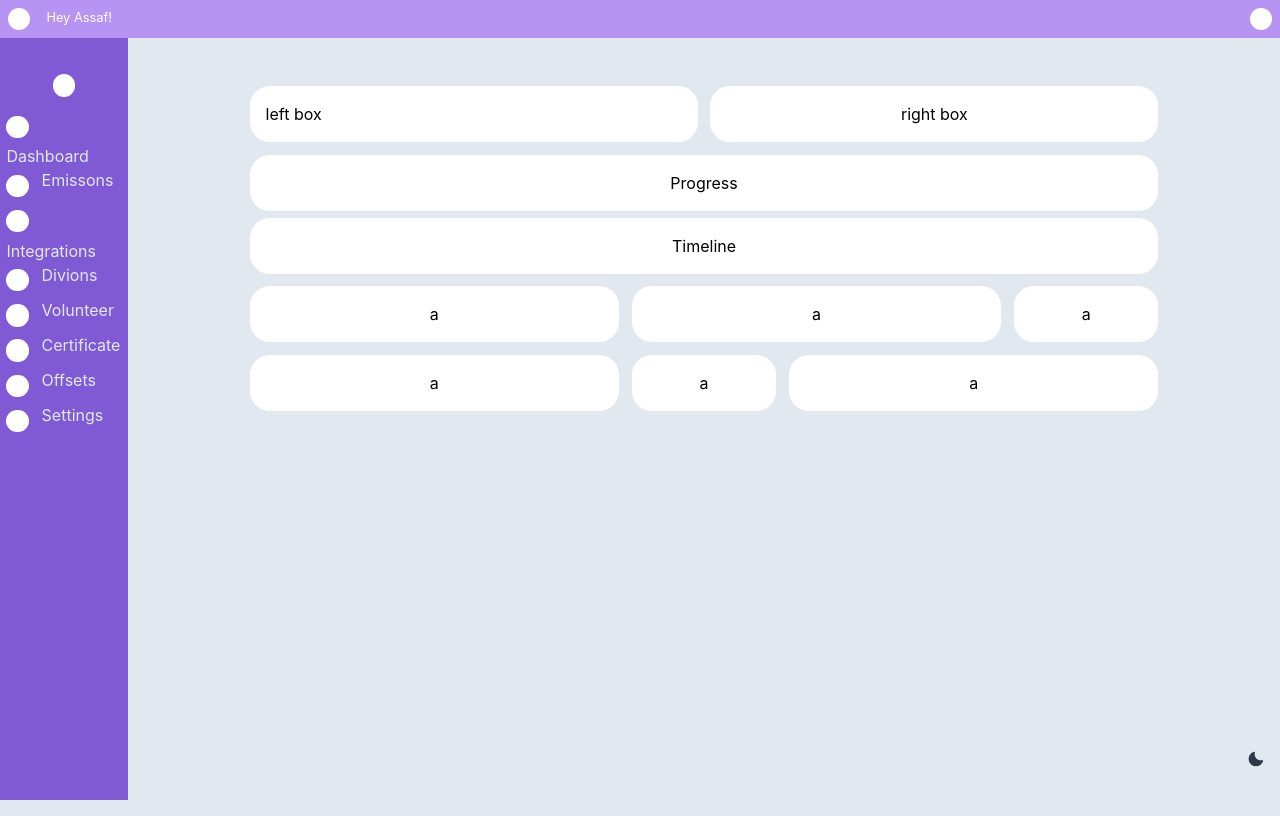
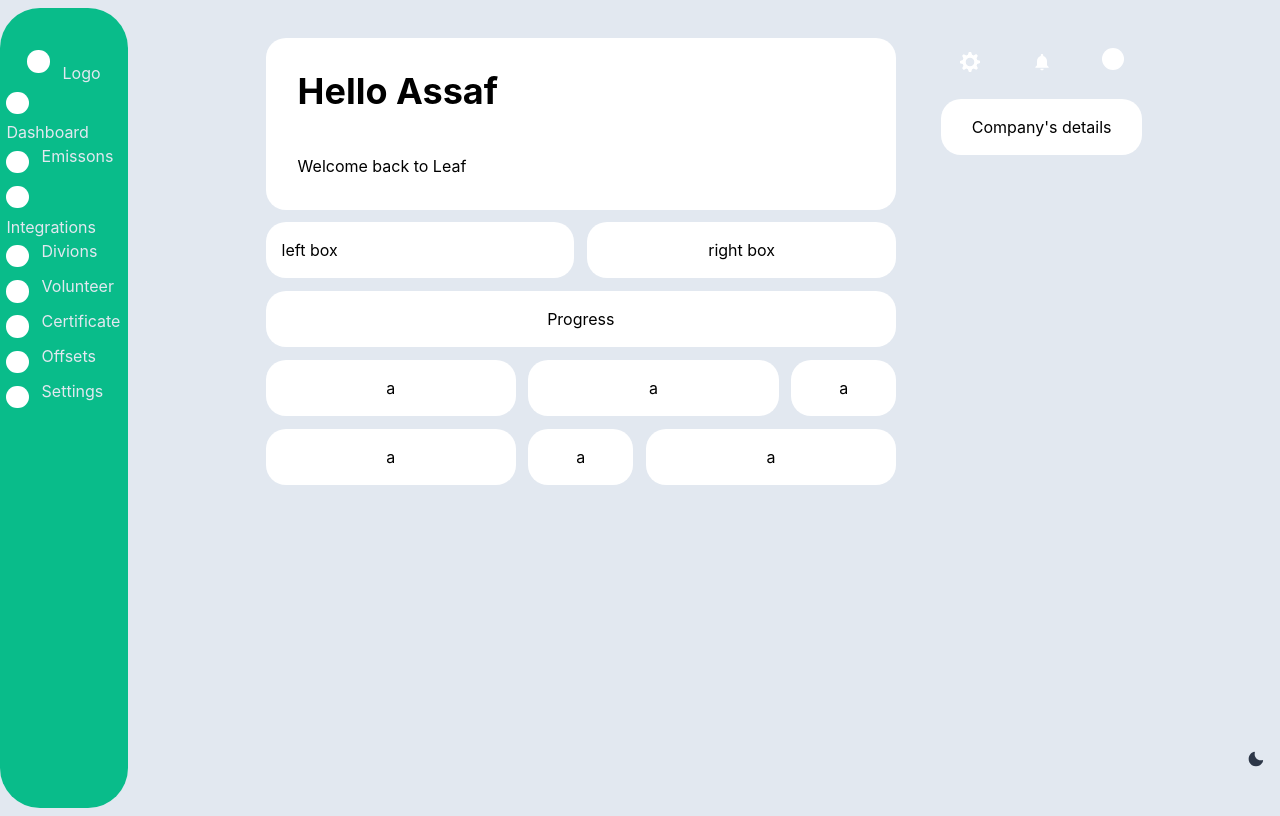
Before and after one commit to AssafWoo/Leaf-groot, a React (Create React App) app: page / in a window 1280 px wide. Built offline with nearby package versions, Linux system fonts and the light colour scheme; the HTML template or start-up script is replaced by a standard one.

Commit message:
changed dashboard styling

```diff
--- a/src/App.css
+++ b/src/App.css
@@ -1,7 +1,7 @@
 .App {
   text-align: center;
-  width:80%;
-  margin:5rem auto;
+  width:90%;
+  margin:1rem auto;
   flex:2 0 85%;
 }
 
--- a/src/Common/styles.js
+++ b/src/Common/styles.js
@@ -23,11 +23,11 @@ export const internalBoxStracture = `
     background:white;
     border-radius:20px;
     color:black;
-    padding:1rem;
     margin:.4rem;
+
 `
 export const ShadowEffect = `
-
+    box-shadow: 0 12px 30px rgba(102, 102, 102, 0.1);
 
 `
 export const Ripple = `
@@ -43,14 +43,27 @@ export const Ripple = `
     }
 `
 
-export const InsightBoxMD = styled.div`
+export const BoxMD = styled.div`
     flex:3;
-    ${internalBoxStracture};
+    padding:1rem;
+
+    ${props => props.isInvisible ? '' : internalBoxStracture }
 
 `
-export const InsightBoxSM = styled.div`
+
+export const BoxLG = styled.div`
+    flex:5;
+
+    ${props => props.isInvisible ? '' : internalBoxStracture }
+    padding:2rem;
+
+`
+
+export const BoxSM = styled.div`
     flex:1;
-    ${internalBoxStracture};
+    padding:1rem;
+
+    ${props => props.isInvisible ? '' : internalBoxStracture }
 
 `
 export const BreakLine = styled.div`
--- a/src/Components/Dashboard/dashboard.js
+++ b/src/Components/Dashboard/dashboard.js
@@ -1,30 +1,53 @@
+import { Heading } from '@chakra-ui/layout';
 import React from 'react';
-import { Flex,InsightBoxMD,InsightBoxSM  } from '../../Common/styles';
-import { DetailsBox, MainChartBox,InsightsWrapper,ProgressBox, TimelineBox } from './style';
+import { Flex,BoxLG,BoxMD,BoxSM,BreakLine, MyIcon  } from '../../Common/styles';
+import { DetailsBox, MainChartBox,InsightsWrapper,ProgressBox } from './style';
+import { SettingsIcon, BellIcon } from '@chakra-ui/icons'
 
 const Dashboard = () => {
 
     return(
         <>
         <Flex>
+            <BoxMD isInvisible={true}>
+            <Flex>
+                <BoxLG>
+                    <Heading textAlign="left">Hello Assaf</Heading>
+                    <BreakLine />
+                    <p style={{textAlign:"left"}}>Welcome back to Leaf</p>
+                </BoxLG>
+            </Flex>
+                <Flex>
                     <DetailsBox>left box</DetailsBox>
                     <MainChartBox>right box</MainChartBox>
                 </Flex>
                 <ProgressBox>Progress</ProgressBox>
-        <TimelineBox>Timeline</TimelineBox>
                 <InsightsWrapper>
                     <Flex>
-                <InsightBoxMD>a</InsightBoxMD>
-                <InsightBoxMD>a</InsightBoxMD>
-                <InsightBoxSM>a</InsightBoxSM>
+                        <BoxMD>a</BoxMD>
+                        <BoxMD>a</BoxMD>
+                        <BoxSM>a</BoxSM>
                     </Flex>
                     <Flex>
-                <InsightBoxMD>a</InsightBoxMD>
-                <InsightBoxSM>a</InsightBoxSM>
-                <InsightBoxMD>a</InsightBoxMD>
-
+                        <BoxMD>a</BoxMD>
+                        <BoxSM>a</BoxSM>
+                        <BoxMD>a</BoxMD>
                     </Flex>
                 </InsightsWrapper>
+            </BoxMD>
+            <BoxSM isInvisible={true}>
+                <Flex>
+                    <BoxSM isInvisible={true}><SettingsIcon cursor="pointer" w={5} h={5} color="white" /></BoxSM>
+                    <BoxSM isInvisible={true}><BellIcon cursor="pointer" w={5} h={5} color="white" /></BoxSM>
+                    <BoxSM isInvisible={true}>
+                        <MyIcon className="icon" />
+                    </BoxSM>
+                </Flex>
+                <BoxMD>Company's details</BoxMD>
+
+            </BoxSM>
+        </Flex>
+
         </>
     )
 }
--- a/src/Components/Dashboard/style.js
+++ b/src/Components/Dashboard/style.js
@@ -5,19 +5,28 @@ export const DetailsBox = styled.div`
     flex:1;
     text-align:left;
     ${internalBoxStracture};
+    padding:1rem;
+
 `
 
 export const MainChartBox = styled.div`
     flex:1;
     ${internalBoxStracture};
+    padding:1rem;
+
 
 `
 export const ProgressBox = styled.div`
     ${internalBoxStracture};
+    padding:1rem;
+
+
 
 `
 export const TimelineBox = styled.div`
     ${internalBoxStracture};
+    padding:1rem;
+
 
 `
 export const InsightBoxMD = styled.div`
--- a/src/Components/Integrations/integrations.js
+++ b/src/Components/Integrations/integrations.js
@@ -1,9 +1,8 @@
+import React from 'react';
 import { Heading } from '@chakra-ui/layout';
-import React from 'react';
-import { BreakLine, Flex } from '../../Common/styles';
-import { InsightBoxMD,InsightBoxSM } from '../../Common/styles';
+import { BreakLine, Flex, BoxSM } from '../../Common/styles';
 import { Input, InputGroup, InputLeftElement, useColorMode } from "@chakra-ui/react"
-import {    SearchIcon } from '@chakra-ui/icons';
+import { SearchIcon } from '@chakra-ui/icons';
 
 const Integrations = () => {
     const { colorMode, toggleColorMode } = useColorMode();
@@ -24,19 +23,19 @@ const Integrations = () => {
               <Heading textAlign="left" color={colorMode === 'dark' ? 'white' : 'gray.700'} >Popular Apps</Heading>
             <BreakLine />
             <Flex>
-                <InsightBoxSM>a</InsightBoxSM>
-                <InsightBoxSM>a</InsightBoxSM>
-                <InsightBoxSM>a</InsightBoxSM>
-                <InsightBoxSM>a</InsightBoxSM>
-                <InsightBoxSM>a</InsightBoxSM>
-                <InsightBoxSM>a</InsightBoxSM>
+                <BoxSM>a</BoxSM>
+                <BoxSM>a</BoxSM>
+                <BoxSM>a</BoxSM>
+                <BoxSM>a</BoxSM>
+                <BoxSM>a</BoxSM>
+                <BoxSM>a</BoxSM>
             </Flex>
             <Flex>
-                <InsightBoxSM>a</InsightBoxSM>
-                <InsightBoxSM>a</InsightBoxSM>
-                <InsightBoxSM>a</InsightBoxSM>
-                <InsightBoxSM>a</InsightBoxSM>
-                <InsightBoxSM>a</InsightBoxSM>
+                <BoxSM>a</BoxSM>
+                <BoxSM>a</BoxSM>
+                <BoxSM>a</BoxSM>
+                <BoxSM>a</BoxSM>
+                <BoxSM>a</BoxSM>
             </Flex>
         </>
     )
--- a/src/Components/Side_bar/side_bar.js
+++ b/src/Components/Side_bar/side_bar.js
@@ -45,6 +45,7 @@ const SideBar = () => {
         <SideBarWrapper>
             <ItemsNav>
                 <MyIcon className="icon" />
+                <span>Logo</span>
                 {MenuNames.map((value, index)=> (
                 <Flex key={index} >
                     <MyIcon className="icon" />
--- a/src/Components/Side_bar/style.js
+++ b/src/Components/Side_bar/style.js
@@ -2,16 +2,17 @@ import styled from 'styled-components';
 
 export const SideBarWrapper = styled.div`
   height: 100vh;
+  border-radius:40px;
   z-index: 2;
-  top: 0;
-  left: 0;
-  background-color: #805AD5;
+  top: 1rem;
+  margin:.5rem 0;
+  background-color: #09BC8A;
   overflow-x: hidden;
   padding-top: 20px;
   flex:2 0 5%;
 `
 export const ItemsNav = styled.div`
-    margin-top:3rem;
+    margin-top:1rem;
     text-align:center;
     span {
       margin:.4rem;
--- a/src/Components/Top_bar/style.js
+++ /dev/null
@@ -1,36 +0,0 @@
-import styled from 'styled-components';
-
-export const TopBarWrapper = styled.div`
-    position:fixed;
-    width:100%;
-    background:#B794F4;
-    padding:.5rem;
-    z-index:3;
-    top:0;
-    color:white;
-
-`
-
-export const Flex = styled.div`
-    display:flex;
-    flex-wrap:wrap;
-`
-export const Icon = styled.div`
-    .icon {
-        width:1.4rem;
-        height:1.4rem;
-        background:white;
-        border-radius:50%;
-        margin-right:1rem;
-    }
-    flex:1;
-    text-align:left;
-    font-size:.8rem;
-`
-export const Img = styled.span`
-    width:1.4rem;
-    height:1.4rem;
-    background:white;
-    border-radius:50%;
-
-`
--- a/src/Components/Top_bar/top_bar.js
+++ /dev/null
@@ -1,21 +0,0 @@
-import React from 'react';
-import { TopBarWrapper, Flex, Icon,Img } from './style';
-
-
-const TopBar = () => {
-    return(
-        <TopBarWrapper>
-            <Flex>
-                <Icon>
-                    <Flex>
-                        <div className="icon" />
-                        <p>Hey Assaf!</p>
-                    </Flex>
-                </Icon>
-                <Img />
-            </Flex>
-        </TopBarWrapper>
-    )
-}
-
-export default TopBar;
--- a/src/index.js
+++ b/src/index.js
@@ -7,7 +7,6 @@ import theme from './Common/theme/theme';
 import { ChakraProvider } from '@chakra-ui/react';
 import { ThemeProvider } from 'styled-components';
 import ThemeButton from './Common/theme/theme_button';
-import TopBar from './Components/Top_bar/top_bar';
 
 
 ReactDOM.render(
@@ -15,7 +14,6 @@ ReactDOM.render(
   <ThemeProvider theme={theme}>
     <ChakraProvider vider theme={theme}>
         <ThemeButton />
-        <TopBar />
           <App />
     </ChakraProvider>
   </ThemeProvider>
```
Lines whose indentation alone changed are shown as unchanged.
